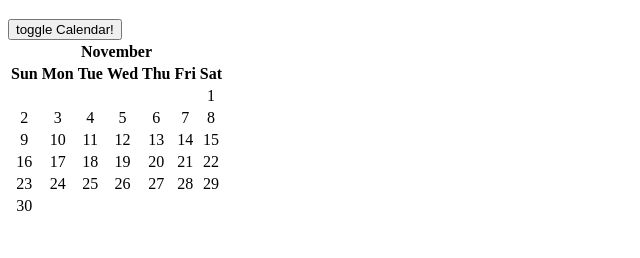
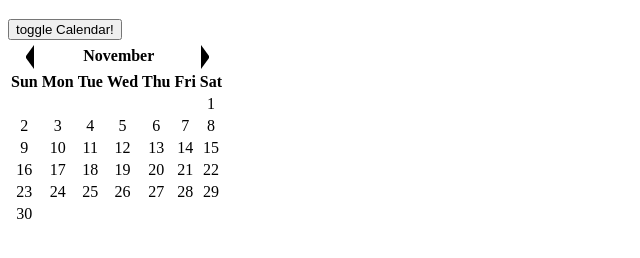
Before and after one commit to JessicaBarnett/Exercises, a website: page jQuery_Calendar/index.html in a window 1280 px wide. Both pictures are taken after a click on the button "toggle Calendar!". Shown: the part 90-348 px from the top of the page, without its empty margins (0-640 px from the left). Drawn offline with nearby package versions, Linux system fonts and the light colour scheme; files that its build step writes are made by us from their sources.

Commit message:
working on JQuery calendar plugin.  have calendar changing when you hit arrow buttons.  table's building correctly, but it's not building the right months yet.  still needs work

```diff
--- a/jQuery_Calendar/index.html
+++ b/jQuery_Calendar/index.html
@@ -13,13 +13,43 @@
  		.date:hover {
  			background-color: lightgray;
  		}
+
+ 		/*.monthName:before, .monthName:after, */
+ 		.prevMonth, .nextMonth{
+			border: none;
+			outline: none;
+
+			background-color: transparent;
+ 			width: 0;
+			height: 0;
+			border-style: solid;
+ 		}
+
+ 		.nextMonth{
+ 			border-width: .7rem 0 .7rem .5rem;
+			border-color: transparent transparent transparent black;
+ 		}
+
+ 		.nextMonth:hover{
+			border-color: transparent transparent transparent lightgray;
+		}
+
+ 		.prevMonth{
+ 			border-width: .7rem .5rem .7rem 0;
+ 			border-color: transparent black transparent transparent;
+ 		}
+
+		.prevMonth:hover{
+			border-color: transparent lightgray transparent transparent;
+		}
+
  	</style>
 
 	</head>
 	<body>
 		<a href="../index.html"><button>home</button></a>
 		<h1>Use the Date Picker to Pick a Date!</h1>
-		<button class="calendar"> toggle Calendar! </button>
+		<button id="calendar"> toggle Calendar! </button>
 		<p id="chosenDate"></p>
 
 		<script type="text/javascript" src="js/jquery-1.11.1.js"></script>
--- a/jQuery_Calendar/js/plugin.js
+++ b/jQuery_Calendar/js/plugin.js
@@ -45,8 +45,11 @@
 	/*****  Build Methods  *****/
 
 	$.fn.calendar.initializeCalendar = function(){
-		return $('<table class="calendarTable"></table>').append('<tr><th colspan="7">'+ this.getMonthName(this.startMonth) +'</th></tr>')
-			.append(
+		return $('<table id="calendarTable"></table>').append('<tr>'+
+			'<th colspan="1"><button class="prevMonth"></button></th>' +
+			'<th colspan="5">' + this.getMonthName(this.startMonth) +'</th>'+
+			'<th colspan="1"><button class="nextMonth"></button></th>' +
+			'</tr>').append(
 				$('<tr></tr>')
 					.append('<th>Sun</th>')
 					.append('<th>Mon</th>')
@@ -95,8 +98,11 @@
 
 	}
 
-	$.fn.calendar.makeCalendar = function($element){
-		this.setDefaultValues(new Date());
+	$.fn.calendar.makeCalendar = function($element, date){
+		if (!date) //date is optional.  if no date is passed a new date set to today's date will be used
+			date = new Date();
+
+		this.setDefaultValues(date);
 
 		$calendar = this.buildCalendar();
 
@@ -106,6 +112,13 @@
 		//add handlers to calendar dates
 		$("td.date").click(this.toggleCalendar);
 		$("td.date").hover(this.printDate, this.clearDate);
+
+		//adds handlers to next/prev month buttons
+		// $(".prevMonth").click(this.prevMonth);
+		// $(".nextMonth").click(this.nextMonth);
+
+		$(".prevMonth").click($.proxy(this.prevMonth, this));
+		$(".nextMonth").click($.proxy(this.nextMonth, this));
 	}
 
 
@@ -122,13 +135,27 @@
 	};
 
 	$.fn.calendar.toggleCalendar = function(){
-		if ($(".calendarTable").length)
-			$(".calendarTable").remove();
+		if ($("#calendarTable").length)
+			$("#calendarTable").remove();
 		else
 			$.fn.calendar.makeCalendar($(this));
 	};
 
-	$(".calendar").click($.fn.calendar.toggleCalendar);
+	$.fn.calendar.prevMonth = function(date){
+		// console.log(this.startMonth + "/" + 01 + "/" + this.year);
+		// console.log($(this));
+		$("#calendarTable").remove();
+		$.fn.calendar.makeCalendar($("#calendar"), new Date("10/01/14"));
+		// $.fn.calendar.makeCalendar($(".calendar"), new Date(this.startMonth, 01,  this.year));
+	};
+
+	$.fn.calendar.nextMonth = function(date){
+		// $.fn.calendar.makeCalendar($(this), new Date(date.getFullYear, date.month+1, 1));
+		$("#calendarTable").remove();
+		$.fn.calendar.makeCalendar($("#calendar"), new Date("12/01/14"));
+	};
+
+	$("#calendar").click($.fn.calendar.toggleCalendar);
 
 
 }(jQuery));
```
